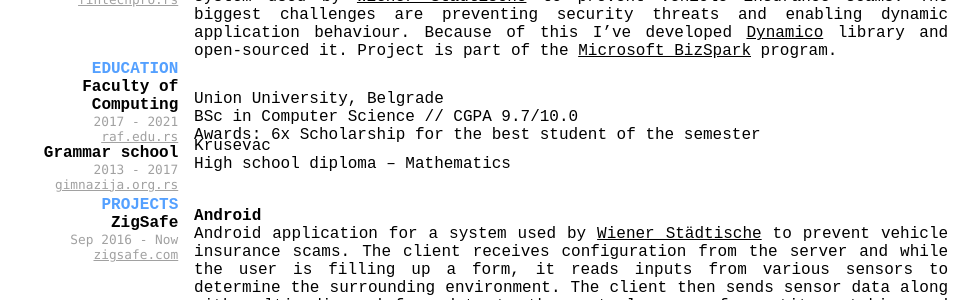
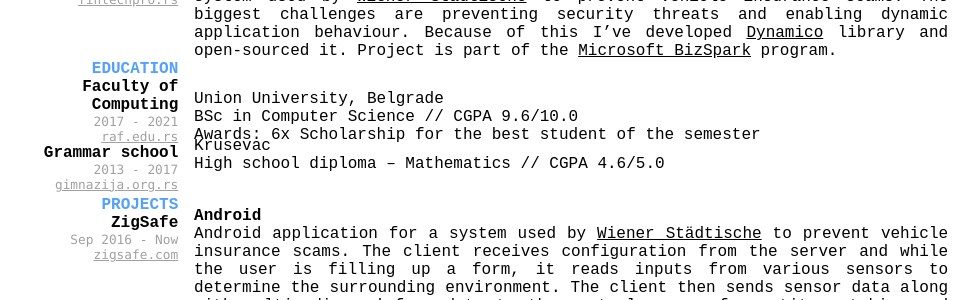
Before and after one commit to jelic98/cv, a Jekyll site: the page built from index.md, in a window 1280 px wide. Shown: the part 443-743 px from the top of the page, without its empty margins (64-1044 px from the left). Built offline with Jekyll 4.4.1, drawn with Linux system fonts in a browser that asks for light colours; our own code applies the rules of GitHub Pages for plain Markdown files.

Commit message:
Added high school GPA

```diff
--- a/index.md
+++ b/index.md
@@ -70,7 +70,7 @@ Project is part of the [Microsoft BizSpark](https://startups.microsoft.com) prog
 Union University, Belgrade
 
 BSc in Computer Science
-// CGPA 9.7/10.0
+// CGPA 9.6/10.0
 
 Awards: 6x Scholarship for the best student of the semester
 </div>
@@ -83,6 +83,7 @@ Awards: 6x Scholarship for the best student of the semester
 Krusevac
 
 High school diploma – Mathematics
+// CGPA 4.6/5.0
 </div>
 
 <div class="down1" markdown="1">
```
